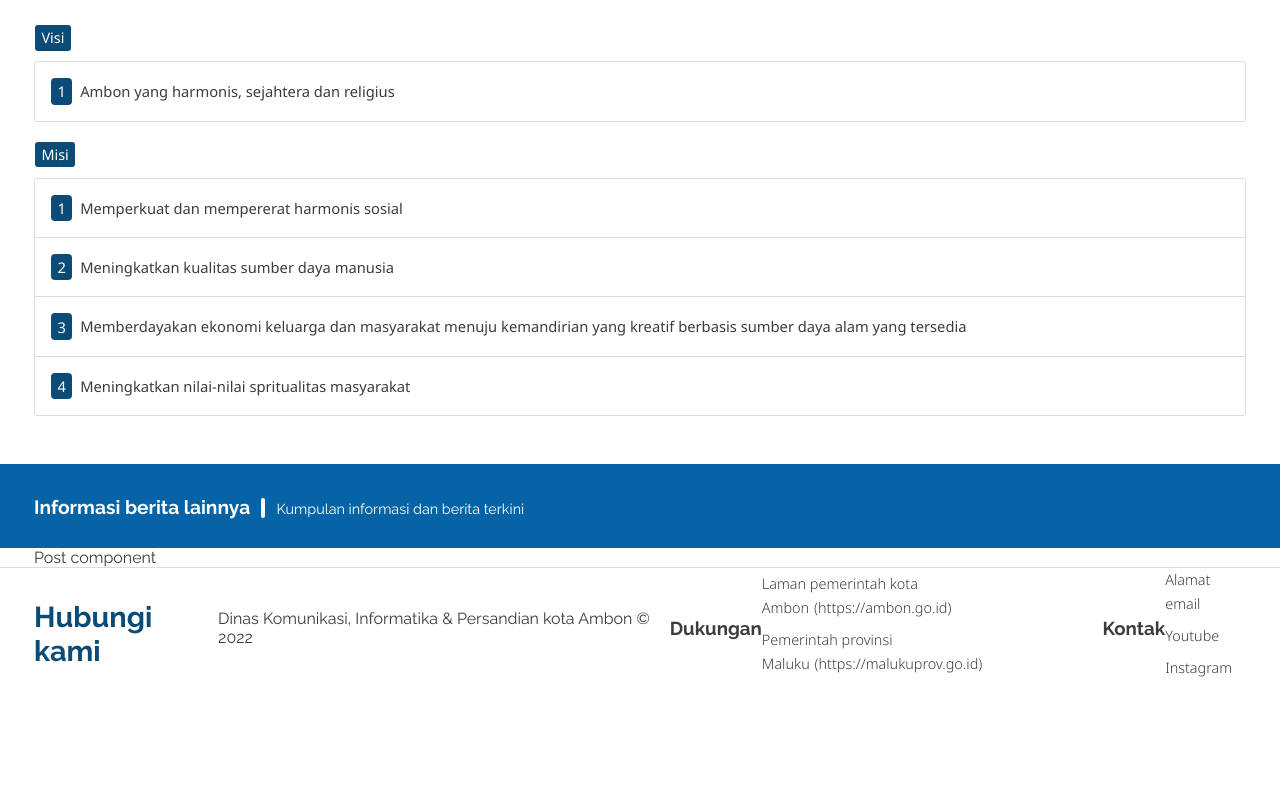
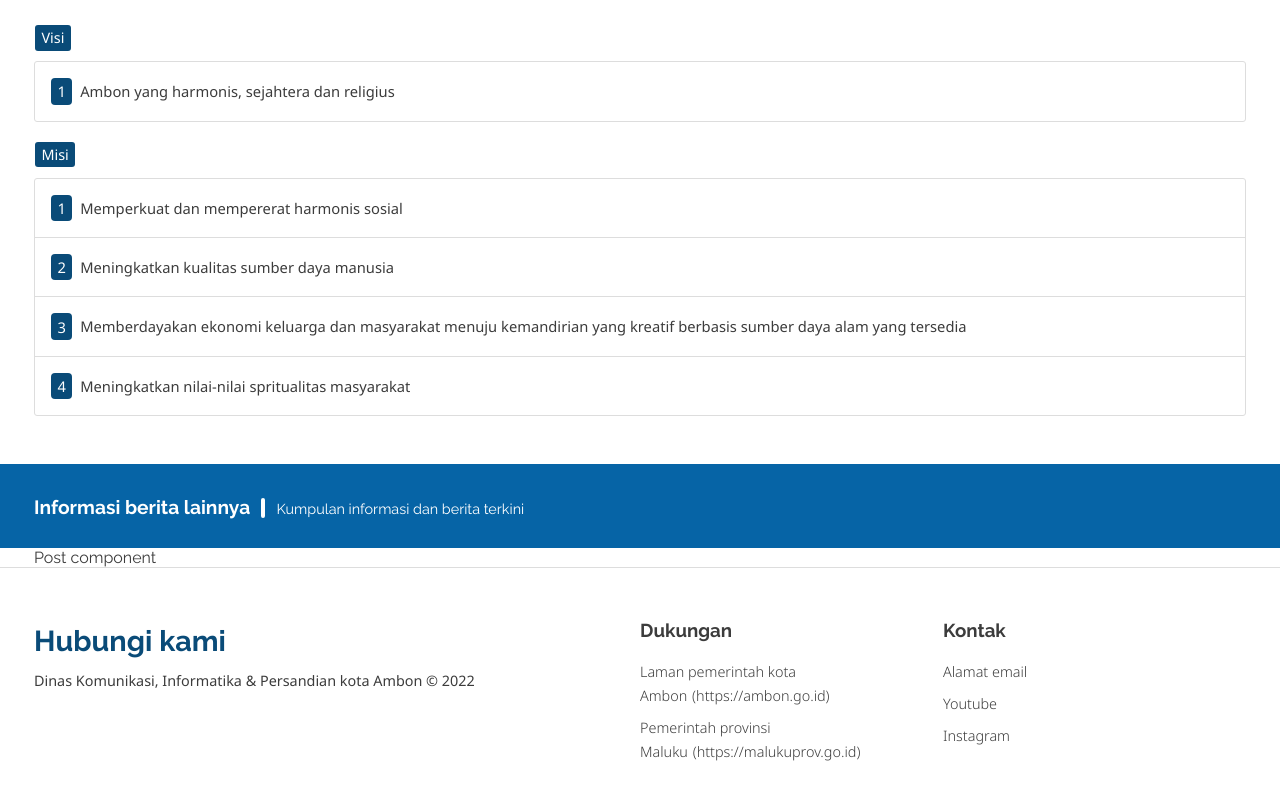
Before and after one commit to diskominfo-ambon/diskominfo-web, a Next.js app: page / in a window 1280 px wide. Shown: the part 533-1333 px from the top of the page. Before the commit the page ends 1221 px from the top, so only its background shows below. Built offline with nearby package versions, Linux system fonts and the light colour scheme.

Commit message:
fix: menambahkan padding pada layout footer

```diff
--- a/components/footer.js
+++ b/components/footer.js
@@ -22,18 +22,18 @@ const contacts = [
 
 const Layout = styled.footer`
   border-top: 1px solid #ddd;
+  padding: 2rem 0;
 `;
 
 const ContainerFlexRow = styled(Container)`
   display: flex;
-  align-items: center;
 
-  div:first-child {
-    flex: 2;
-  }
+  > div {
+    flex: 1;
 
-  div {
-    flex: 1;
+    &:first-child {
+      flex: 2;
+    }
   }
 
   @media screen and (max-width: ${({theme}) => theme.size.medium}) {
@@ -56,6 +56,9 @@ const Title = styled.h2`
 `;
 const Subtitle = styled.p`
   margin: 0;
+  font-family: 'Noto Sans', sans-serif;
+  font-size: .9rem;
+  font-weight: 400;
 
 `;
 const ListGroup = styled.ul`
@@ -90,7 +93,7 @@ const ListItem = styled.li`
 
 function Contact() {
   return (
-    <>
+    <div>
       <Heading>Kontak</Heading>
       <ListGroup>
         { contacts.map(contact =>
@@ -101,13 +104,13 @@ function Contact() {
           </ListItem>
         )}
       </ListGroup>
-    </>
+    </div>
   )
 }
 
 function Supported() {
   return (
-    <>
+    <div>
       <Heading>Dukungan</Heading>
       <ListGroup>
         <ListItem>
@@ -127,7 +130,7 @@ function Supported() {
           </a>
         </ListItem>
       </ListGroup>
-    </>
+    </div>
   );
 }
 
@@ -136,12 +139,12 @@ export default function Footer() {
   return (
     <Layout>
       <ContainerFlexRow>
-        <>
+        <div>
           <Title>Hubungi kami</Title>
           <Subtitle>
             Dinas Komunikasi, Informatika & Persandian kota Ambon &copy; 2022
           </Subtitle>
-        </>
+        </div>
         <Supported/>
         <Contact/>
       </ContainerFlexRow>
```
